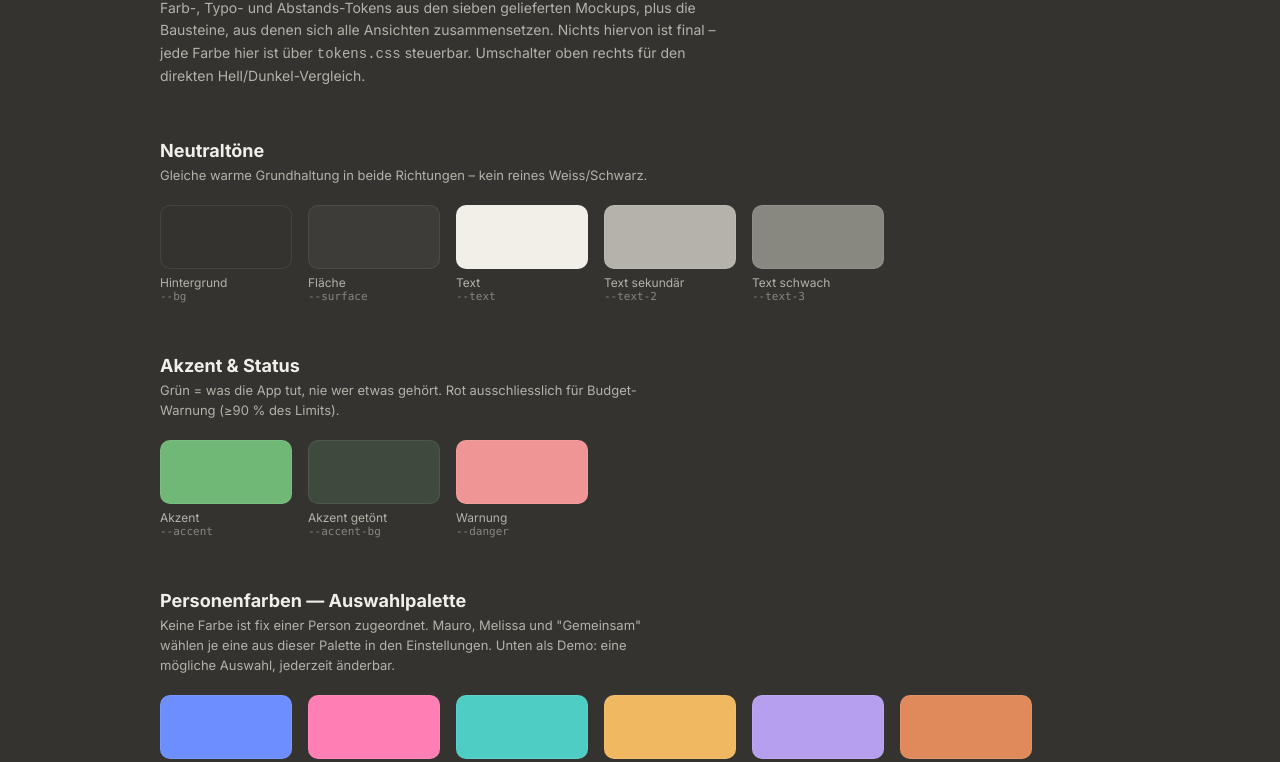
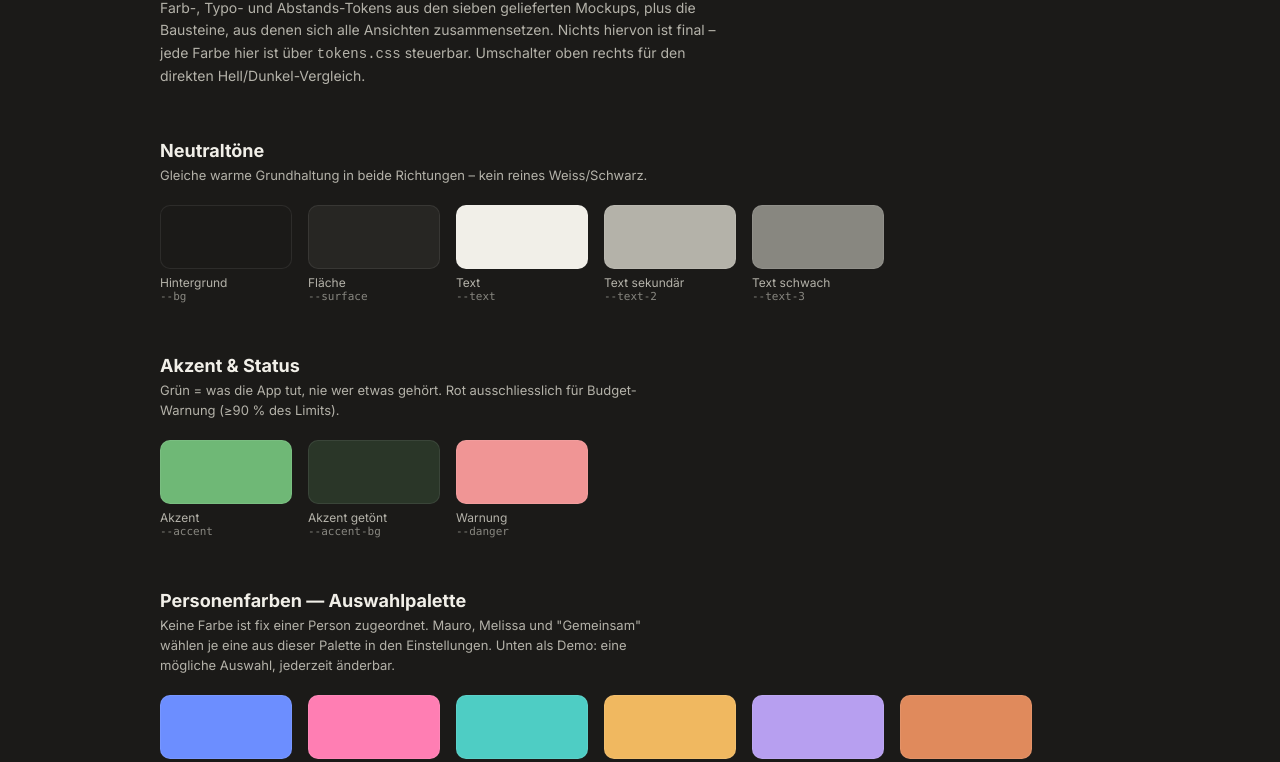
Before and after one commit to mauro251095/Heimplaner, a website: page muster.html in a window 1280 px wide. Shown: the part 110-872 px from the top of the page. Drawn offline with nearby package versions, Linux system fonts and the light colour scheme.

Commit message:
Dunkles Theme nach demselben Prinzip wie das helle
Die Grundfläche war mit #34332f ein mittleres Grau-Oliv - dadurch wirkte alles
flach, weil Karte und Grund kaum auseinanderlagen. Jetzt wie bei iOS: fast
schwarzer Grund (#1B1A18), darüberliegende Flächen heller (#272623). Der warme
Farbton bleibt, kein reines Schwarz.

- Kachel-Tönungen auf 17%: auf fast schwarzem Grund trägt eine 13%-Tönung zu
  wenig Farbe.
- theme-color und manifest.json ziehen mit.

Co-Authored-By: Claude Opus 5 <noreply@anthropic.com>
Claude-Session: https://claude.ai/code/session_01Qj1j8wWLW3uvwE1VoU9LPe

```diff
--- a/tokens.css
+++ b/tokens.css
@@ -8,11 +8,15 @@
 
 :root{
 
-  /* ── Neutralpalette (Dark, bislang einziges bestätigtes Theme) ──
-     s1 = Grundfläche/App-Hintergrund UND "eingesenkte" Fläche innerhalb
-          einer Karte (z.B. Suchfeld). s2 = erhöhte Fläche/Karte. */
-  --bg:        #34332f;
-  --surface:   #3d3c38;
+  /* ── Neutralpalette (Dark) ──
+     Nach demselben Prinzip wie iOS: die Grundfläche ist fast schwarz, und
+     was darüber liegt, wird HELLER statt dunkler (Apple: #1C1C1E Grund,
+     #2C2C2E darüber). Der Farbton bleibt warm — das ist die Handschrift
+     dieser App, nicht Apples kühles Grau.
+     --bg = Grundfläche UND "eingesenkte" Fläche innerhalb einer Karte
+     (Suchfeld, Erfassungszeile, Chip), --surface = erhöhte Fläche/Karte. */
+  --bg:        #1B1A18;
+  --surface:   #272623;
   --text:      #F1EFE8;
   --text-2:    #B4B2A9;
   --text-3:    #888780;
@@ -40,14 +44,6 @@
      Jede Person wählt eine davon in den Einstellungen. Die drei
      --person-*-Variablen unten sind nur der DEMO-Stand für diese
      Musterseite, keine feste Bedeutung im Code. */
-  /* Getönte Flächen (Kennzahl-Kacheln). Als eigene Tokens statt color-mix im
-     Stylesheet: die Funktion ist auf älteren Handy-Browsern nicht überall da,
-     und eine Kachel ohne Hintergrund fiele erst am Gerät auf. */
-  --tint-teal:  rgba(78,205,196,0.13);
-  --tint-amber: rgba(240,184,96,0.13);
-  --tint-pink:  rgba(255,126,179,0.13);
-  --tint-blau:  rgba(108,142,255,0.13);
-
   --palette-blau:       #6C8EFF;
   --palette-pink:       #FF7EB3;
   --palette-teal:       #4ECDC4;
@@ -58,6 +54,15 @@
   --person-mauro:   var(--palette-blau);    /* Demo-Auswahl, änderbar */
   --person-melissa: var(--palette-pink);    /* Demo-Auswahl, änderbar */
   --person-shared:  var(--palette-teal);    /* Demo-Auswahl, änderbar */
+
+  /* Getönte Flächen (Kennzahl-Kacheln). Als eigene Tokens statt color-mix im
+     Stylesheet: die Funktion ist auf älteren Handy-Browsern nicht überall da,
+     und eine Kachel ohne Hintergrund fiele erst am Gerät auf. Auf der fast
+     schwarzen Grundfläche braucht eine Tönung mehr Deckkraft als auf Hell. */
+  --tint-teal:  rgba(78,205,196,0.17);
+  --tint-amber: rgba(240,184,96,0.17);
+  --tint-pink:  rgba(255,126,179,0.17);
+  --tint-blau:  rgba(108,142,255,0.17);
 
   /* ── Typografie ──
      Inter als Bewusste Wahl (nicht "weil der alte Heimplaner das tut") –
```
Also changed, not shown: CLAUDE.md (+8 -0 lines), index.html (+1 -1 lines), manifest.json.
